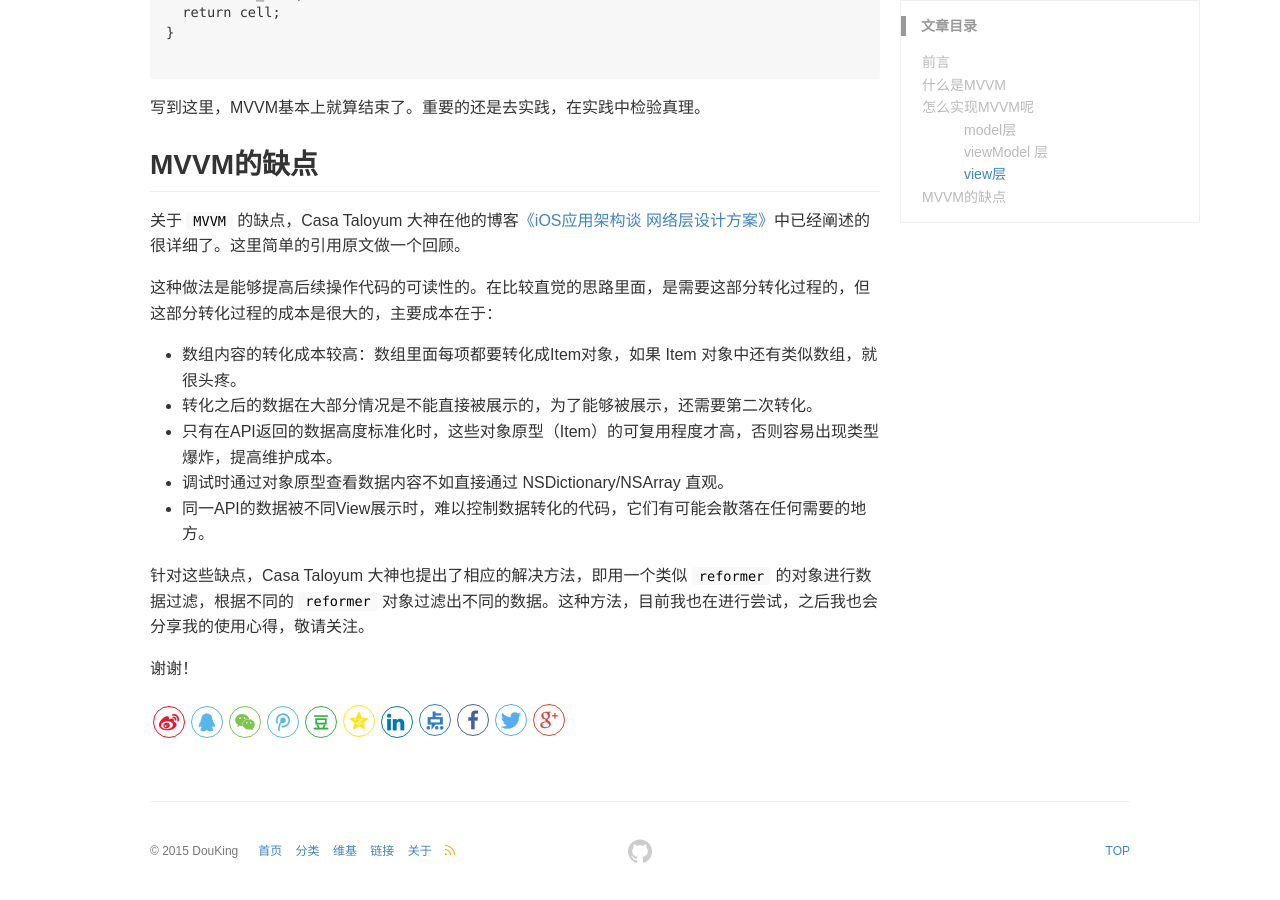
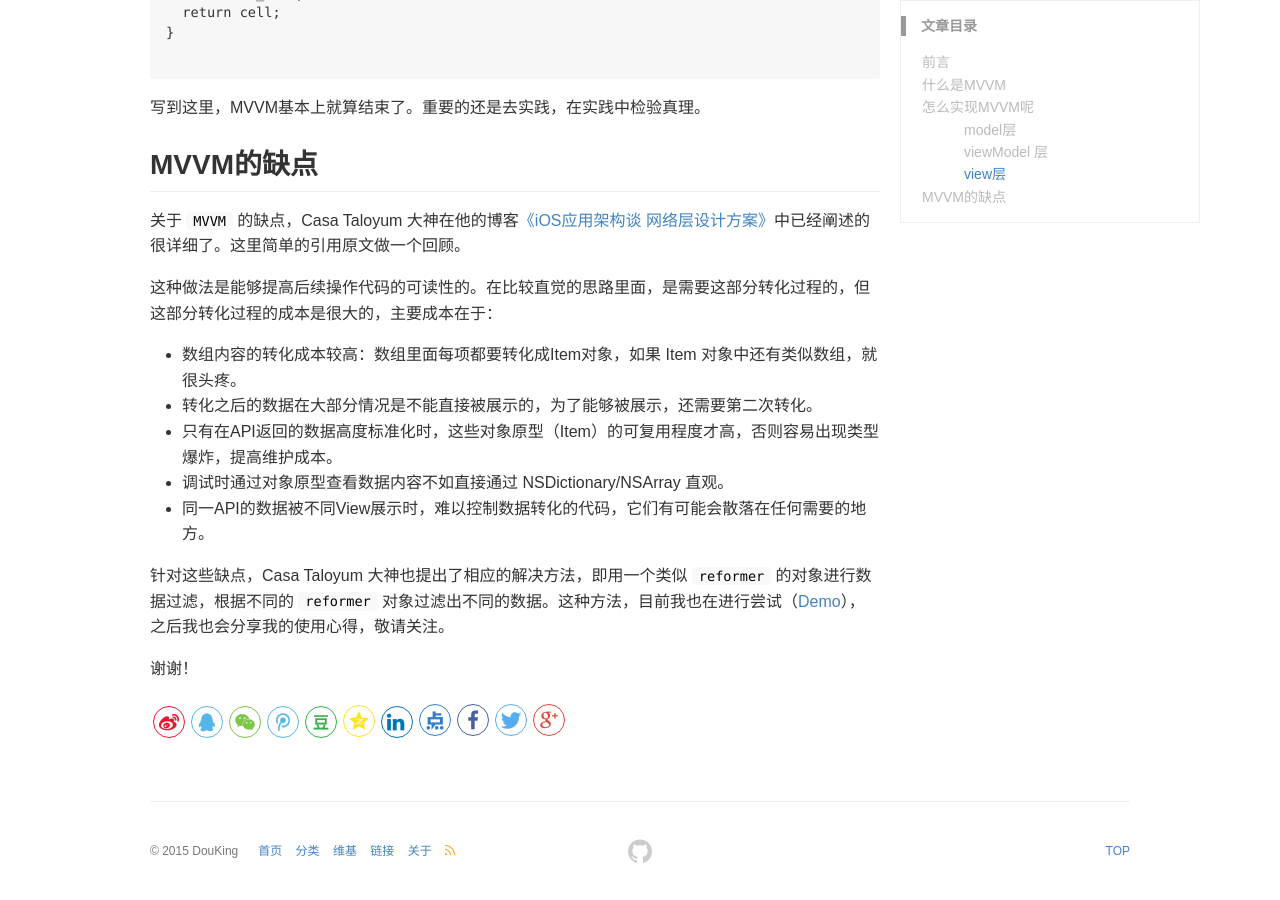
Before and after one commit to DouKing/DouKing.github.io, a Jekyll site: the page built from _posts/2015-09-05-iOS架构模式MVVM实践总结(一).md, in a window 1280 px wide and 900 px high, scrolled down 2982 px. Built offline with Jekyll 4.4.1, drawn with Linux system fonts in a browser that asks for light colours; comment, search, counter and statistics services are not loaded.

Commit message:
MOD: 更新文章

```diff
--- a/_posts/2015-09-05-iOS架构模式MVVM实践总结(一).md
+++ b/_posts/2015-09-05-iOS架构模式MVVM实践总结(一).md
@@ -152,6 +152,6 @@ viewModel层是我们处理业务逻辑的核心层，在这里我们需要请
 - 调试时通过对象原型查看数据内容不如直接通过 NSDictionary/NSArray 直观。
 - 同一API的数据被不同View展示时，难以控制数据转化的代码，它们有可能会散落在任何需要的地方。
 
-针对这些缺点，Casa Taloyum 大神也提出了相应的解决方法，即用一个类似 `reformer` 的对象进行数据过滤，根据不同的 `reformer` 对象过滤出不同的数据。这种方法，目前我也在进行尝试，之后我也会分享我的使用心得，敬请关注。
+针对这些缺点，Casa Taloyum 大神也提出了相应的解决方法，即用一个类似 `reformer` 的对象进行数据过滤，根据不同的 `reformer` 对象过滤出不同的数据。这种方法，目前我也在进行尝试（[Demo](https://github.com/DouKing/WYReformerDemo)），之后我也会分享我的使用心得，敬请关注。
 
 谢谢！
```
